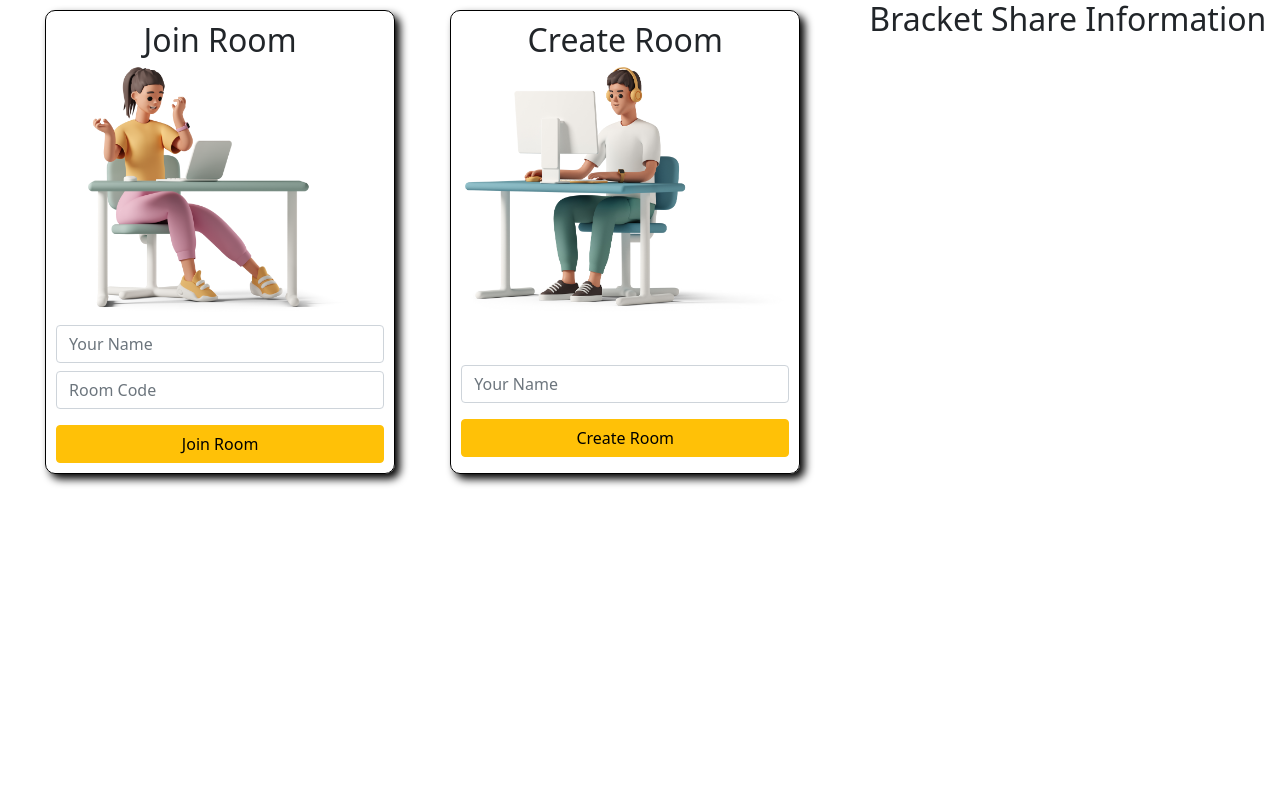
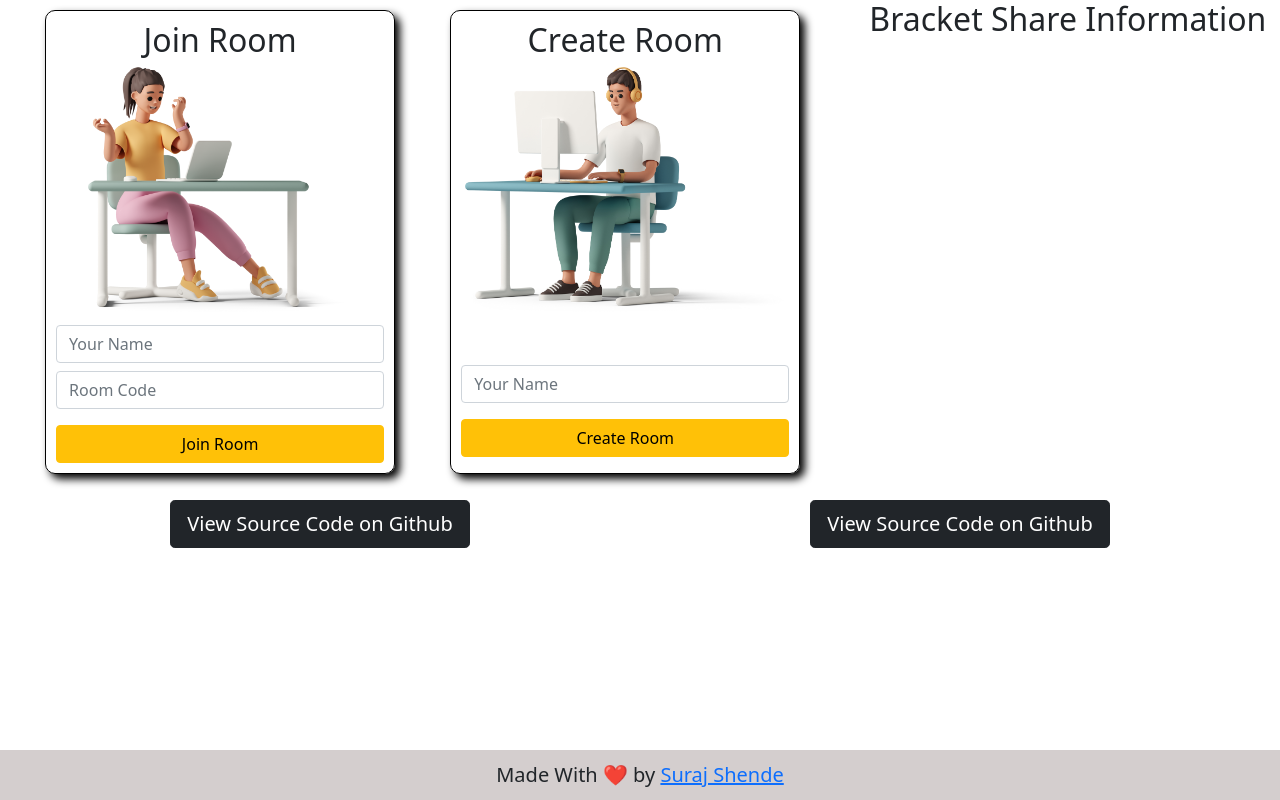
Before and after one commit to surajshende247/bracket-share, a React (Create React App) app in the folder client/: page / in a window 1280 px wide. Built offline with nearby package versions, Linux system fonts and the light colour scheme; no server answers.

Commit message:
add: awesome fonts kit

```diff
--- a/client/public/index.html
+++ b/client/public/index.html
@@ -12,6 +12,13 @@
     <link rel="apple-touch-icon" href="%PUBLIC_URL%/logo192.png" />
 
     <link rel="manifest" href="%PUBLIC_URL%/manifest.json" />
+
+     <!-- Awesome Fonts -->
+     <script
+     src="https://kit.fontawesome.com/e872ba44e8.js"
+     crossorigin="anonymous"
+   ></script>
+
     <title>Bracket Share</title>
   </head>
   <body>
--- a/client/src/views/Home/Home.css
+++ b/client/src/views/Home/Home.css
@@ -12,3 +12,13 @@
 .img-room-entry{
     height:250px !important;
 }
+
+.footer{
+    position: fixed;
+    bottom: 0;
+    width: 100%;
+    height: 50px;
+    background-color: #d4cece;
+    font-size: 20px;
+    padding: 10px;
+}
--- a/client/src/views/Home/Home.js
+++ b/client/src/views/Home/Home.js
@@ -73,6 +73,15 @@ function Home() {
                     <h2>Bracket Share Information</h2>
                 </div>
             </div>
+            <div className="d-flex flex-row d-flex justify-content-around">
+                <button className="btn btn-lg btn-dark  mt-3"> View Source Code on Github</button>
+                <button className="btn btn-lg btn-dark  mt-3"> View Source Code on Github</button>
+            </div>
+            <footer className="footer">
+                <div className="container text-center">
+                    Made With ❤️ by <a href="https://github.com/surajshende247">Suraj Shende</a>
+                </div>
+            </footer>
         </div>
     )
 }
```
